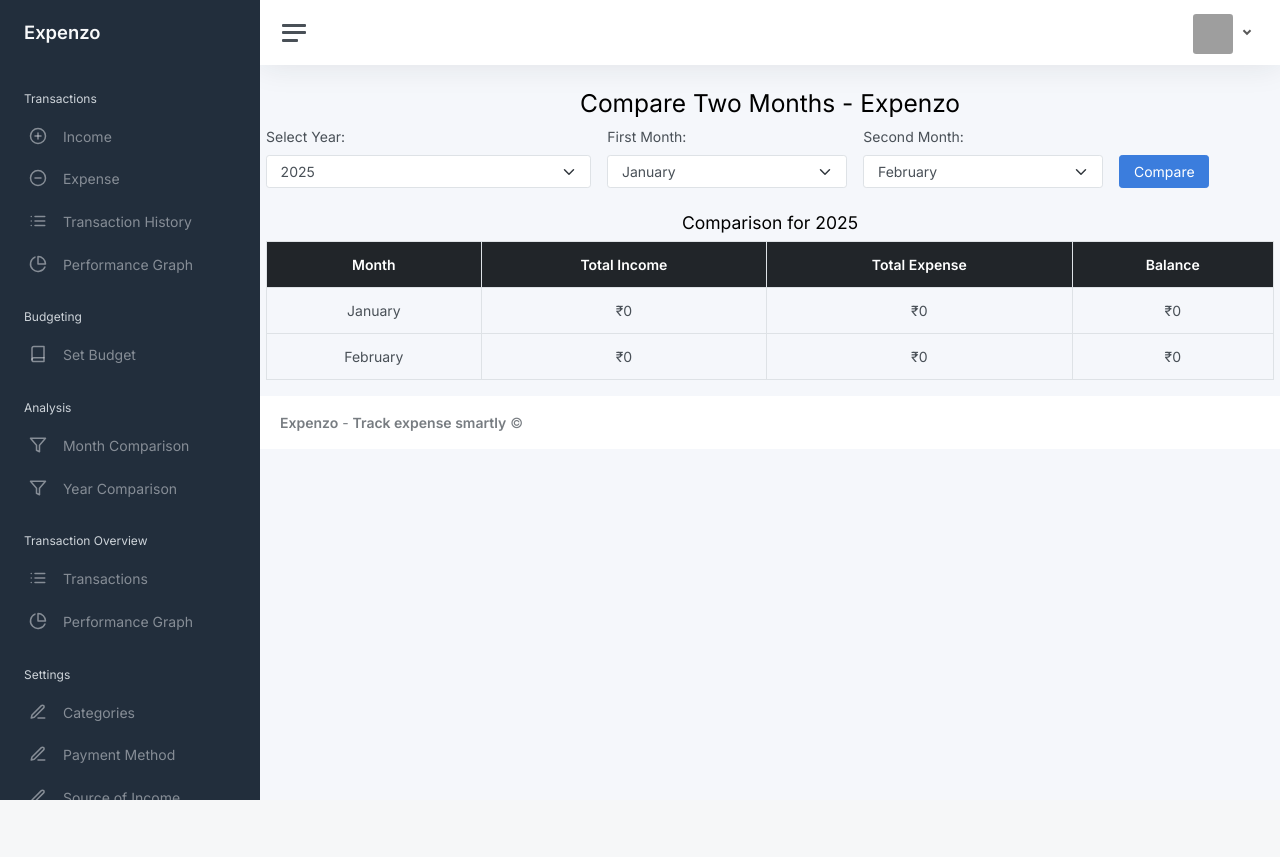
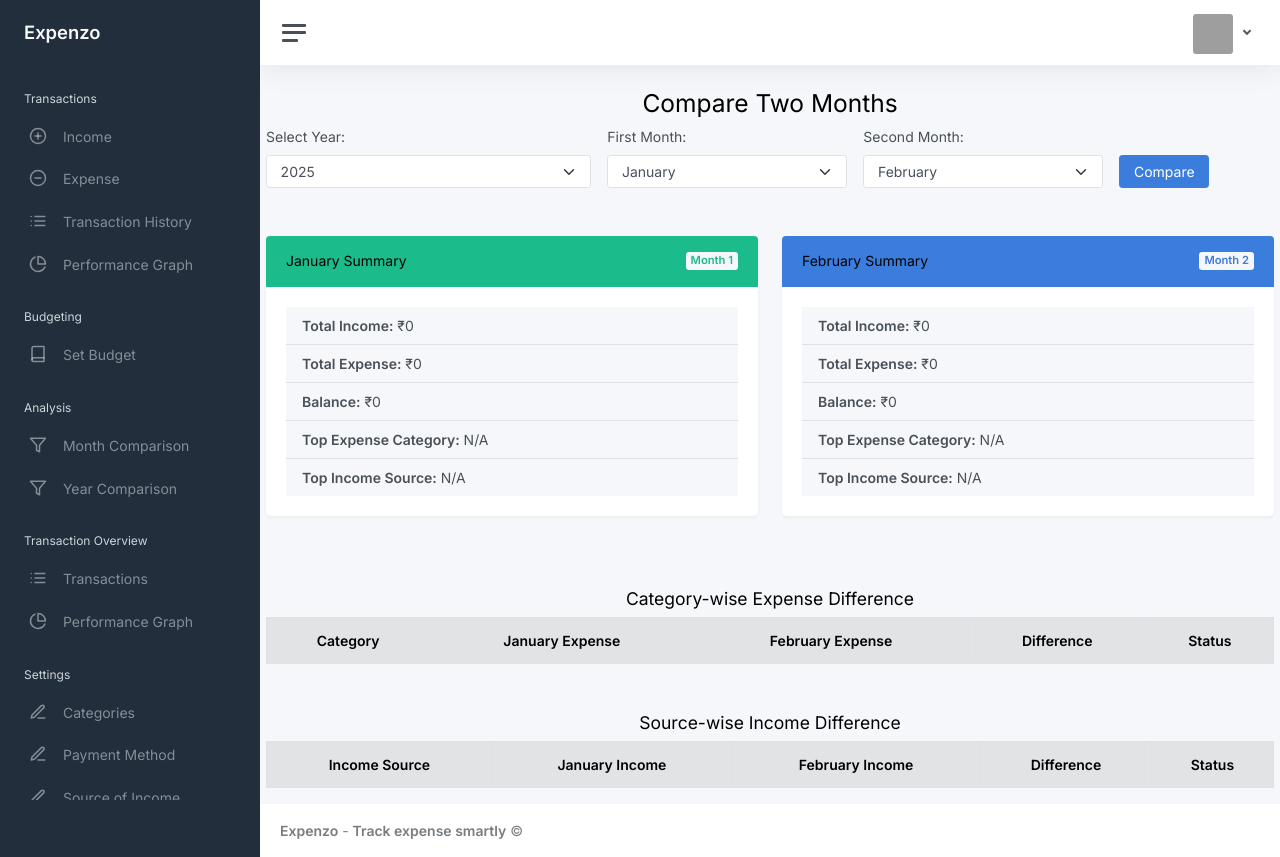
Before and after one commit to shyamsndr/SmartExpenseTracker, a Django app: page /compare-months/ in a window 1280 px wide. Before the commit the page ends 800 px from the top, so only its background shows below. Run offline with Django 5.2, Linux system fonts and the light colour scheme; lists and menus that the app fills with data are empty; some libraries are stand-ins or nearby versions; grey boxes are pictures that could not be loaded.

Commit message:
Improved Month comparizon

```diff
--- a/smart_expense_tracker/templates/compare_months.html
+++ b/smart_expense_tracker/templates/compare_months.html
@@ -2,8 +2,9 @@
 
 {% block content %}
 <div class="container mt-4">
-    <h2 class="text-center">Compare Two Months - Expenzo</h2>
+    <h2 class="text-center">Compare Two Months</h2>
 
+    <!-- Form to select year and months -->
     <form method="GET" class="row g-3">
         <div class="col-md-4">
             <label for="year" class="form-label">Select Year:</label>
@@ -38,33 +39,115 @@
     </form>
 
     {% if selected_year and month1_name and month2_name %}
-    <div class="mt-4">
-        <h4 class="text-center">Comparison for {{ selected_year }}</h4>
+    <div class="row mt-5">
+        <!-- First Month Summary -->
+        <div class="col-md-6">
+            <div class="card border-success shadow rounded-3">
+                <div class="card-header bg-success text-white d-flex justify-content-between align-items-center">
+                    <h5 class="mb-0">{{ month1_name }} Summary</h5>
+                    <span class="badge bg-light text-success">Month 1</span>
+                </div>
+                <div class="card-body">
+                    <ul class="list-group list-group-flush">
+                        <li class="list-group-item"><strong>Total Income:</strong> ₹{{ income_month1 }}</li>
+                        <li class="list-group-item"><strong>Total Expense:</strong> ₹{{ expense_month1 }}</li>
+                        <li class="list-group-item"><strong>Balance:</strong> ₹{{ balance_month1 }}</li>
+                        <li class="list-group-item"><strong>Top Expense Category:</strong> {{ highest_category_month1 }}</li>
+                        <li class="list-group-item"><strong>Top Income Source:</strong> {{ highest_income_month1 }}</li>
+                    </ul>
+                </div>
+            </div>
+        </div>
+
+        <!-- Second Month Summary -->
+        <div class="col-md-6">
+            <div class="card border-primary shadow rounded-3">
+                <div class="card-header bg-primary text-white d-flex justify-content-between align-items-center">
+                    <h5 class="mb-0">{{ month2_name }} Summary</h5>
+                    <span class="badge bg-light text-primary">Month 2</span>
+                </div>
+                <div class="card-body">
+                    <ul class="list-group list-group-flush">
+                        <li class="list-group-item"><strong>Total Income:</strong> ₹{{ income_month2 }}</li>
+                        <li class="list-group-item"><strong>Total Expense:</strong> ₹{{ expense_month2 }}</li>
+                        <li class="list-group-item"><strong>Balance:</strong> ₹{{ balance_month2 }}</li>
+                        <li class="list-group-item"><strong>Top Expense Category:</strong> {{ highest_category_month2 }}</li>
+                        <li class="list-group-item"><strong>Top Income Source:</strong> {{ highest_income_month2 }}</li>
+                    </ul>
+                </div>
+            </div>
+        </div>
+    </div>
+
+    <!-- Category-wise Difference Table -->
+    <div class="mt-5">
+        <h4 class="text-center">Category-wise Expense Difference</h4>
         <table class="table table-bordered text-center">
-            <thead class="table-dark">
+            <thead class="table-secondary">
                 <tr>
-                    <th>Month</th>
-                    <th>Total Income</th>
-                    <th>Total Expense</th>
-                    <th>Balance</th>
+                    <th>Category</th>
+                    <th>{{ month1_name }} Expense</th>
+                    <th>{{ month2_name }} Expense</th>
+                    <th>Difference</th>
+                    <th>Status</th>
                 </tr>
             </thead>
             <tbody>
+                {% for item in difference_table %}
                 <tr>
-                    <td>{{ month1_name }}</td>
-                    <td>₹{{ income_month1 }}</td>
-                    <td>₹{{ expense_month1 }}</td>
-                    <td>₹{{ balance_month1 }}</td>
+                    <td>{{ item.category }}</td>
+                    <td>₹{{ item.month1_expense }}</td>
+                    <td>₹{{ item.month2_expense }}</td>
+                    <td>₹{{ item.difference }}</td>
+                    <td>
+                        {% if item.status == 'Increased' %}
+                            <span class="text-danger">Increased</span>
+                        {% elif item.status == 'Decreased' %}
+                            <span class="text-success">Decreased</span>
+                        {% else %}
+                            <span class="text-muted">No Change</span>
+                        {% endif %}
+                    </td>
                 </tr>
-                <tr>
-                    <td>{{ month2_name }}</td>
-                    <td>₹{{ income_month2 }}</td>
-                    <td>₹{{ expense_month2 }}</td>
-                    <td>₹{{ balance_month2 }}</td>
-                </tr>
+                {% endfor %}
             </tbody>
         </table>
     </div>
+<!-- Source-wise Income Difference Table -->
+<div class="mt-5">
+    <h4 class="text-center">Source-wise Income Difference</h4>
+    <table class="table table-bordered text-center">
+        <thead class="table-secondary">
+            <tr>
+                <th>Income Source</th>
+                <th>{{ month1_name }} Income</th>
+                <th>{{ month2_name }} Income</th>
+                <th>Difference</th>
+                <th>Status</th>
+            </tr>
+        </thead>
+        <tbody>
+            {% for item in income_difference_table %}
+            <tr>
+                <td>{{ item.category }}</td>
+                <td>₹{{ item.month1_income }}</td>
+                <td>₹{{ item.month2_income }}</td>
+                <td>₹{{ item.difference }}</td>
+                <td>
+                    {% if item.status == 'Increased' %}
+                        <span class="text-success">Increased</span>
+                    {% elif item.status == 'Decreased' %}
+                        <span class="text-danger">Decreased</span>
+                    {% else %}
+                        <span class="text-muted">No Change</span>
+                    {% endif %}
+                </td>
+            </tr>
+            {% endfor %}
+        </tbody>
+    </table>
+</div>
+
     {% endif %}
 </div>
 {% endblock %}
--- a/smart_expense_tracker/users/views.py
+++ b/smart_expense_tracker/users/views.py
@@ -456,9 +456,7 @@ def download_csv(request):
     return export_transactions_to_csv(request.session['user_id'])  # Pass session user ID
 
 def compare_months_view(request):
-    user = request.user  # Get the logged-in user
-
-    # Retrieve session data or set default values
+    user = request.user
     selected_year = request.session.get('selected_year', str(datetime.now().year))
     month1 = request.session.get('month1', '1')
     month2 = request.session.get('month2', '2')
@@ -468,44 +466,77 @@ def compare_months_view(request):
         month1 = request.GET.get('month1', month1)
         month2 = request.GET.get('month2', month2)
 
-        # Save selections in session
         request.session['selected_year'] = selected_year
         request.session['month1'] = month1
         request.session['month2'] = month2
 
-    income_month1 = income_month2 = expense_month1 = expense_month2 = None
-    balance_month1 = balance_month2 = 0
-    month1_name = month2_name = ""
+    month1_name = calendar.month_name[int(month1)]
+    month2_name = calendar.month_name[int(month2)]
 
-    if selected_year and month1 and month2:
-        # Convert month numbers to names
-        month1_name = calendar.month_name[int(month1)]
-        month2_name = calendar.month_name[int(month2)]
+    # Income and expense values
+    income_month1 = Income.objects.filter(user=user, date__year=selected_year, date__month=month1).aggregate(total=Sum('amount'))['total'] or 0
+    income_month2 = Income.objects.filter(user=user, date__year=selected_year, date__month=month2).aggregate(total=Sum('amount'))['total'] or 0
+    expense_month1 = Expense.objects.filter(user=user, date__year=selected_year, date__month=month1).aggregate(total=Sum('amount'))['total'] or 0
+    expense_month2 = Expense.objects.filter(user=user, date__year=selected_year, date__month=month2).aggregate(total=Sum('amount'))['total'] or 0
 
-        # Get total income and expense for each selected month
-        income_month1 = Income.objects.filter(
-            user=user, date__year=selected_year, date__month=month1
-        ).aggregate(total_income=Sum('amount'))['total_income'] or 0
+    balance_month1 = income_month1 - expense_month1
+    balance_month2 = income_month2 - expense_month2
 
-        income_month2 = Income.objects.filter(
-            user=user, date__year=selected_year, date__month=month2
-        ).aggregate(total_income=Sum('amount'))['total_income'] or 0
+    # Top expense categories
+    highest_category_month1 = Expense.objects.filter(user=user, date__year=selected_year, date__month=month1)\
+        .values('category__name').annotate(total=Sum('amount')).order_by('-total').first()
+    highest_category_month1 = highest_category_month1['category__name'] if highest_category_month1 else "N/A"
 
-        expense_month1 = Expense.objects.filter(
-            user=user, date__year=selected_year, date__month=month1
-        ).aggregate(total_expense=Sum('amount'))['total_expense'] or 0
+    highest_category_month2 = Expense.objects.filter(user=user, date__year=selected_year, date__month=month2)\
+        .values('category__name').annotate(total=Sum('amount')).order_by('-total').first()
+    highest_category_month2 = highest_category_month2['category__name'] if highest_category_month2 else "N/A"
 
-        expense_month2 = Expense.objects.filter(
-            user=user, date__year=selected_year, date__month=month2
-        ).aggregate(total_expense=Sum('amount'))['total_expense'] or 0
+    # Top income sources
+    highest_income_month1 = Income.objects.filter(user=user, date__year=selected_year, date__month=month1)\
+        .values('source__name').annotate(total=Sum('amount')).order_by('-total').first()
+    highest_income_month1 = highest_income_month1['source__name'] if highest_income_month1 else "N/A"
 
-        # Calculate balance for each month
-        balance_month1 = income_month1 - expense_month1
-        balance_month2 = income_month2 - expense_month2
+    highest_income_month2 = Income.objects.filter(user=user, date__year=selected_year, date__month=month2)\
+        .values('source__name').annotate(total=Sum('amount')).order_by('-total').first()
+    highest_income_month2 = highest_income_month2['source__name'] if highest_income_month2 else "N/A"
 
-    # Generate year and month choices
-    years = [str(y) for y in range(datetime.now().year, datetime.now().year - 5, -1)]
-    months = [{"number": str(m), "name": calendar.month_name[m]} for m in range(1, 13)]
+    # Category-wise expense difference
+    category_differences = []
+    categories = Category.objects.filter(user=user)
+    for category in categories:
+        month1_amount = Expense.objects.filter(user=user, category=category, date__year=selected_year, date__month=month1).aggregate(total=Sum('amount'))['total'] or 0
+        month2_amount = Expense.objects.filter(user=user, category=category, date__year=selected_year, date__month=month2).aggregate(total=Sum('amount'))['total'] or 0
+        difference = month2_amount - month1_amount
+        status = "Increased" if difference > 0 else "Decreased" if difference < 0 else "No Change"
+
+        category_differences.append({
+            'category': category.name,
+            'month1_expense': month1_amount,
+            'month2_expense': month2_amount,
+            'difference': abs(difference),
+            'status': status
+        })
+
+    # Source-wise income difference
+    income_difference_table = []
+    income_sources_month1 = Income.objects.filter(user=user, date__year=selected_year, date__month=month1).values_list('source__name', flat=True)
+    income_sources_month2 = Income.objects.filter(user=user, date__year=selected_year, date__month=month2).values_list('source__name', flat=True)
+
+    income_sources = set(income_sources_month1).union(set(income_sources_month2))
+
+    for source in income_sources:
+        income1 = Income.objects.filter(user=user, date__year=selected_year, date__month=month1, source__name=source).aggregate(total=Sum('amount'))['total'] or 0
+        income2 = Income.objects.filter(user=user, date__year=selected_year, date__month=month2, source__name=source).aggregate(total=Sum('amount'))['total'] or 0
+        diff = income2 - income1
+        status = "Increased" if diff > 0 else "Decreased" if diff < 0 else "No Change"
+
+        income_difference_table.append({
+            'category': source,
+            'month1_income': income1,
+            'month2_income': income2,
+            'difference': abs(diff),
+            'status': status
+        })
 
     context = {
         'selected_year': selected_year,
@@ -519,9 +550,16 @@ def compare_months_view(request):
         'expense_month2': expense_month2,
         'balance_month1': balance_month1,
         'balance_month2': balance_month2,
-        'years': years,
-        'months': months,
+        'highest_category_month1': highest_category_month1,
+        'highest_category_month2': highest_category_month2,
+        'highest_income_month1': highest_income_month1,
+        'highest_income_month2': highest_income_month2,
+        'difference_table': category_differences,
+        'income_difference_table': income_difference_table,
+        'years': [str(y) for y in range(datetime.now().year, datetime.now().year - 5, -1)],
+        'months': [{"number": str(m), "name": calendar.month_name[m]} for m in range(1, 13)],
     }
+
     return render(request, 'compare_months.html', context)
 
 def compare_years_view(request):
```
